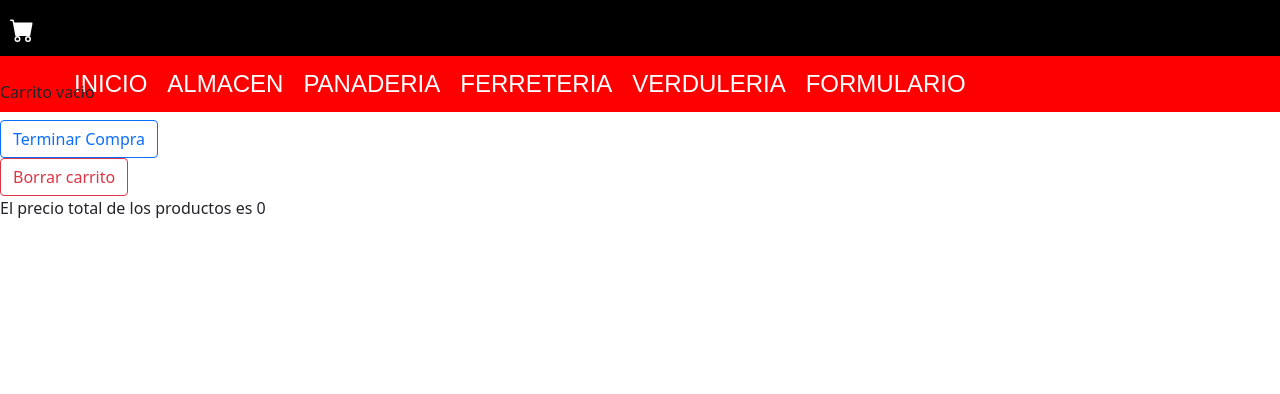
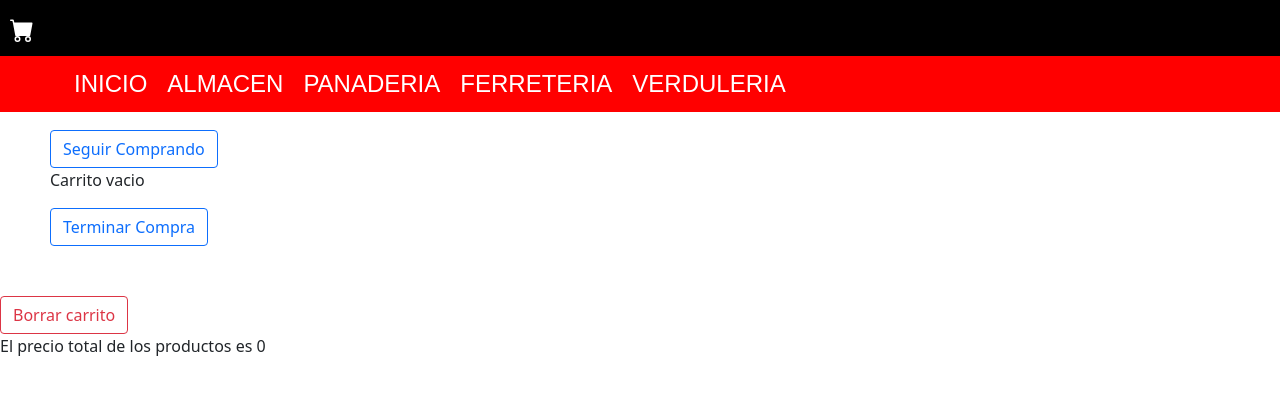
Before and after one commit to OrtegaSebastian/ReactFinalEcommerce, a React (Create React App) app: page /cart in a window 1280 px wide. Shown: the top 394 px of the page. Built offline with nearby package versions, Linux system fonts and the light colour scheme.

Commit message:
Pendientex3

```diff
--- a/src/App.jsx
+++ b/src/App.jsx
@@ -5,7 +5,7 @@ import ItemDetailContainer from "./components/ItemDetail/ItemDetailContainer";
 import Carrito from "./components/Cart/Cart";
 import { BrowserRouter, Route, Routes } from "react-router-dom";
 import  CarritoContextProvider  from "./components/contexts/CartContext";
-import Formulario from "./components/Form/Formulario";
+
 
 function App() {
   return (
@@ -14,10 +14,11 @@ function App() {
       <NavBar />
         <Routes>
         <Route path="/" element={<ItemListContainer />} />
+        <Route path="/inicio" element={<ItemListContainer />} />
         <Route path="/categoria/:id" element={<ItemListContainer />} />
         <Route path="/detalle/:id" element={<ItemDetailContainer />} />
         <Route path="/cart" element={<Carrito />} />
-        <Route path="/categoria/formulario" element={<Formulario/>} />
+
       </Routes>
     </BrowserRouter>
     </CarritoContextProvider>
--- a/src/components/Cart/Cart.jsx
+++ b/src/components/Cart/Cart.jsx
@@ -1,13 +1,38 @@
 import {  CarritoContext } from "../contexts/CartContext";
-import { useContext } from "react";
+import { useContext, useState } from "react";
 import CarritoItem from "./CartItem";
+// import Contar from '../ItemCount/ItemCount'
+import { Link } from "react-router-dom";
 import { getFirestore,addDoc, collection } from "firebase/firestore";
+
+
 
 const Carrito = () => {
 
   const { carrito , VaciarCarrito, PrecioTotal, IconCarrito } = useContext( CarritoContext);
 
-  const generarOrden =()=>{
+  const [datosFormulario, setDatosFormulario] = useState({
+    nombre: "",
+    correo: "",
+    telefono: "",
+  });
+
+
+
+  const generarOrden =(e)=>{
+
+  //  let orden = {}
+
+  //  orden.buyer = dataForm
+  //  orden.total = PriceTotal()
+  //  orden.items = Carrito.map((carritoItem) => {
+  //    const id = cartItem.item.id
+  //    const name = cartItem.item.title
+  //    const price = cartItem.item.price * cartItem.counter
+
+  //    return { id, name, price }
+
+  //  })
 
     const db = getFirestore()
     const queryCollection = collection(db, "ordenes")
@@ -24,9 +49,14 @@ const Carrito = () => {
 
   return (
     <>
-    <div>
+    <div style={{margin:("30px","50px","50px","50px") }} className="col-md6">
     {carrito.length < 1 ? (
-        <p>Carrito vacio</p>
+    <>
+        <Link to={"/"}>
+        <button className="btn btn-outline-primary">Seguir Comprando</button>
+        </Link>
+      <p>Carrito vacio</p>
+      </>
     ) : (
         carrito.map((producto) =>
         <CarritoItem key={producto.item.id} producto={producto.item} />)
--- a/src/components/NavBar.jsx
+++ b/src/components/NavBar.jsx
@@ -19,7 +19,6 @@ const NavBar = () => {
 
         <NavBarLink to="/categoria/verduleria">VERDULERIA</NavBarLink>
 
-        <NavBarLink to="/categoria/formulario">FORMULARIO</NavBarLink>
 
     </Menu>
     </Nav>
--- a/src/components/contexts/CartContext.jsx
+++ b/src/components/contexts/CartContext.jsx
@@ -13,6 +13,7 @@ const CarritoContextProvider = ({ children }) => {
       alert("se agrego el producto", { cantidad });
     }
   };
+
 
   const DelItem = (id) => {
     const items = carrito.filter((producto) => producto.item.id !== id);
```
